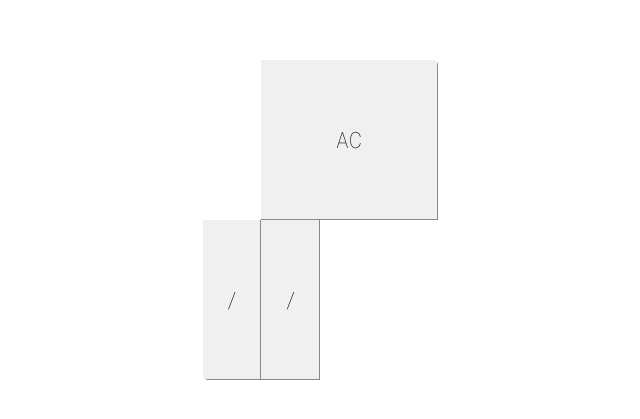
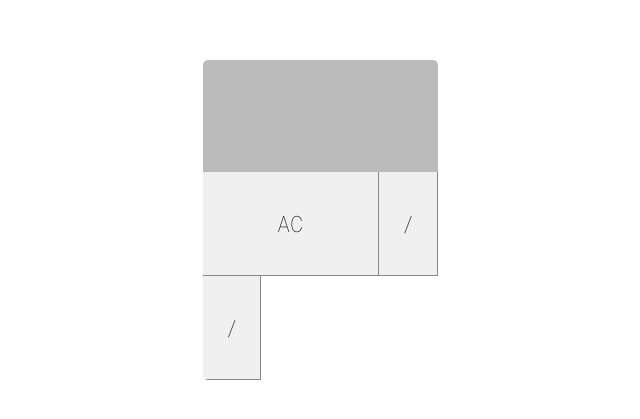
Before and after one commit to GeorgeSalu/Javascript-Moderno, a Vue app in the folder vue/calculator/: page / in a window 1280 px wide. Shown: the part 223-642 px from the top of the page, without its empty margins (320-960 px from the left). Built offline with nearby package versions, Linux system fonts and the light colour scheme.

Commit message:
Componente Display

```diff
--- a/vue/calculator/src/components/Display.vue
+++ b/vue/calculator/src/components/Display.vue
@@ -1,15 +1,24 @@
 <template>
     <div class="display">
-        0
+        {{ value }}
     </div>
 </template>
 
 <script>
 export default {
-
+    props: ['value']
 }
 </script>
 
 <style>
-
+.display {
+    grid-column: span 4;
+    background-color: #0004;
+    display: flex;
+    justify-content: flex-end;
+    align-items: center;
+    padding: 20px;
+    font-size: 2.1em;
+    overflow: hidden;
+}
 </style>
```
